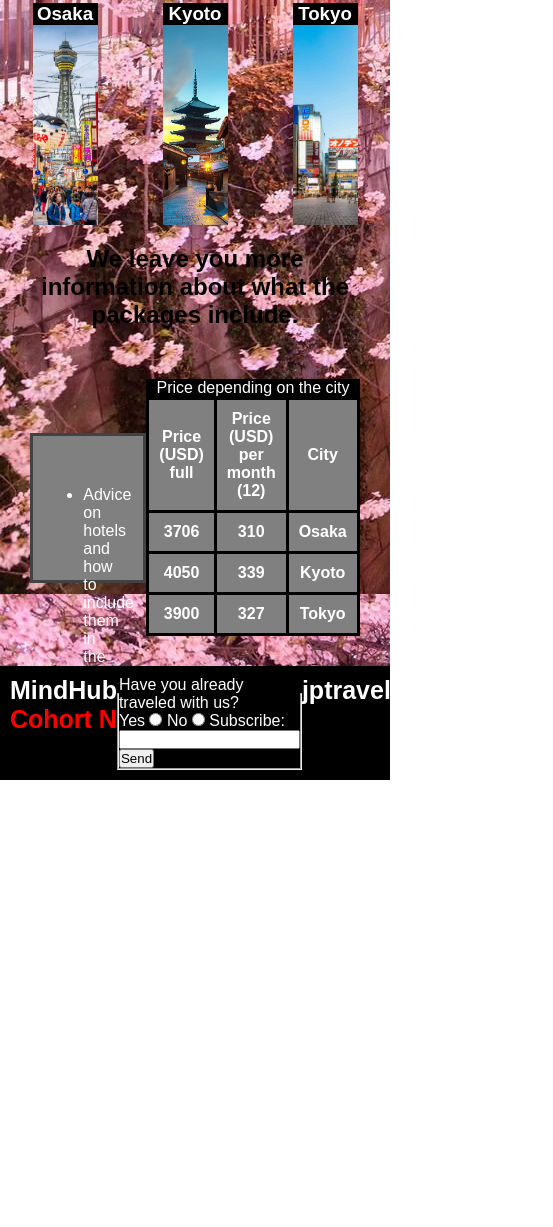
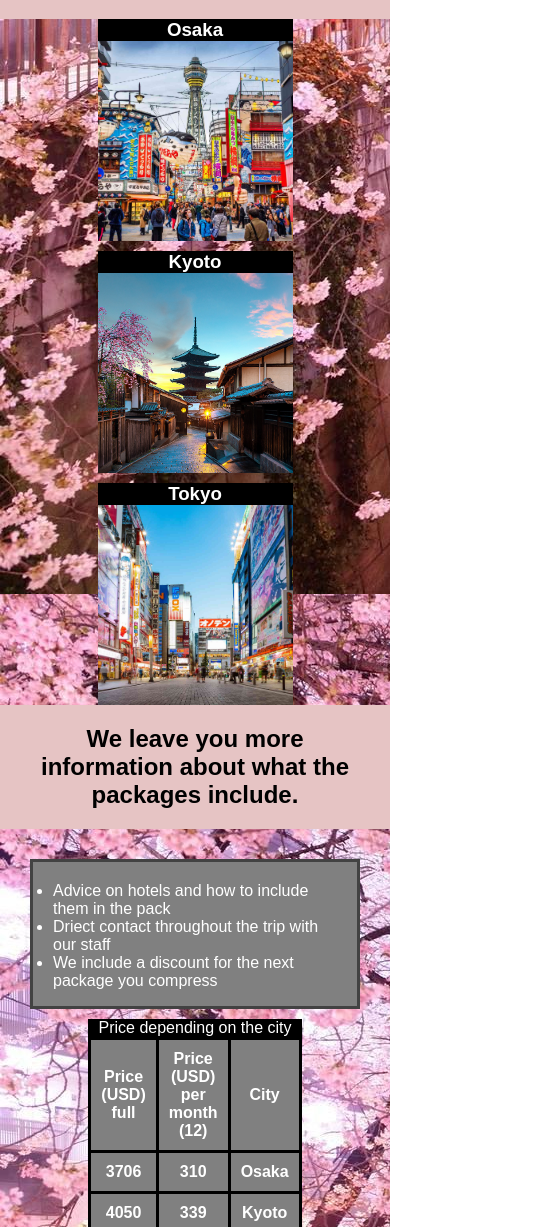
Before and after one commit to gmanuell/checkpoint, a plain HTML site: page index.html in a window 390 px wide. Shown: the part 773-2000 px from the top of the page, 553 px wide, since content can reach past the window. Before the commit the page ends 1781 px from the top, so only its background shows below. Drawn offline with Linux system fonts and the light colour scheme.

Commit message:
final todos los dispositivos

```diff
--- a/assets/styles/style.css
+++ b/assets/styles/style.css
@@ -37,22 +37,26 @@ a:hover {
     background-color: red;
 }
 
-p{
+p {
     font-weight: bold;
     font-size: 25px;
 }
 
 
-.banner{
+.banner {
     width: 100%;
     height: 500px;
     object-fit: cover;
 }
 
-.titles{
+.titles {
     text-align: center;
     color: black;
     padding: 20px;
+}
+
+h2{
+    background-color: rgb(230, 196, 196);
 }
 
 .shadow {
@@ -66,14 +70,16 @@ p{
     width: 100%;
 }
 
-h3{
+h3 {
     background-color: black;
     color: white;
     width: 50%;
     text-align: center;
 }
 
-.kyoto, .osaka, .tokyo {
+.kyoto,
+.osaka,
+.tokyo {
     display: flex;
     flex-direction: column;
     width: 50%;
@@ -92,7 +98,6 @@ h3{
     flex-direction: row;
     justify-content: space-around;
     align-items: center;
-    /* background-color: gray; */
 }
 
 .list {
@@ -103,7 +108,7 @@ h3{
     border: solid rgb(66, 66, 66);
     width: 35%;
     height: 150px;
-    padding: 50PX ;
+    padding: 50PX;
 }
 
 .table {
@@ -121,13 +126,15 @@ caption {
     background-color: black;
 }
 
-thead, th, td {
+thead,
+th,
+td {
     border: solid black;
     border: colapse;
     padding: 10px;
 }
 
-span{
+span {
     color: red;
 }
 
@@ -140,3 +147,52 @@ span{
     color: white;
     padding: 10px;
 }
+
+@media screen and (min-width: 319px) and (max-width: 768px) {
+
+    .header {
+        flex-direction: column;
+        align-items: center;
+        gap: 10px;
+    }
+
+    .imgtravel {
+        display: flex;
+        flex-direction: column;
+        align-items: center;
+        width: 100%;
+        gap: 10px;
+    }
+
+    .travel {
+        width: 100%;
+        height: 200px;
+        object-fit: cover;
+    }
+
+    h3 {
+        width: 100%;
+        text-align: center;
+    }
+
+
+    .ListTable {
+
+        flex-direction: column;
+        gap: 10px
+    }
+
+    .list {
+        width: 100%;
+        height: 150px;
+        padding: 20PX ;
+    }
+
+    .footer {
+        display: flex;
+        flex-direction: column;
+        padding: 10px;
+        gap: 10px;
+    }
+
+}
```
Lines whose indentation alone changed are shown as unchanged.
